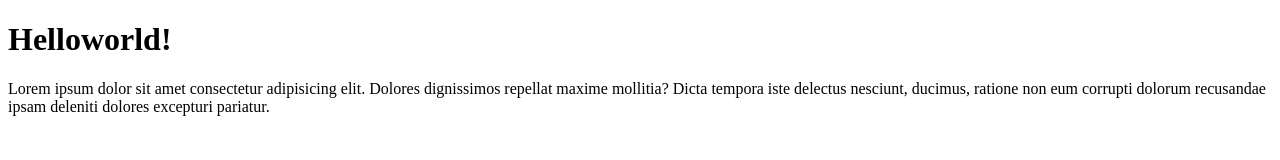
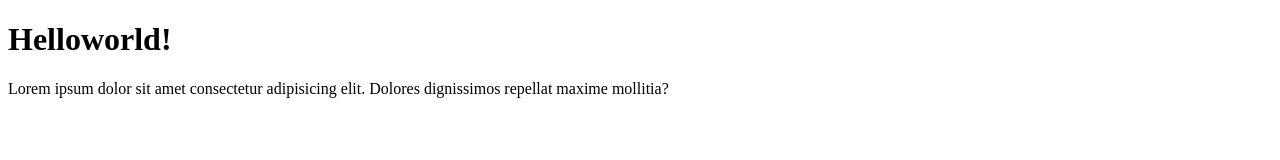
Before and after one commit to AkhdanFirdaus/fundamental_git, a plain HTML site: page index.html in a window 1280 px wide. Drawn offline with Linux system fonts and the light colour scheme.

Commit message:
Menghapus beberapa kata di paragraf dummy

```diff
--- a/index.html
+++ b/index.html
@@ -10,9 +10,7 @@
 
 <body>
     <h1>Helloworld!</h1>
-    <p>Lorem ipsum dolor sit amet consectetur adipisicing elit. Dolores dignissimos repellat maxime mollitia? Dicta
-        tempora iste delectus nesciunt, ducimus, ratione non eum corrupti dolorum recusandae ipsam deleniti dolores
-        excepturi pariatur.</p>
+    <p>Lorem ipsum dolor sit amet consectetur adipisicing elit. Dolores dignissimos repellat maxime mollitia?</p>
 </body>
 
 </html>
```
